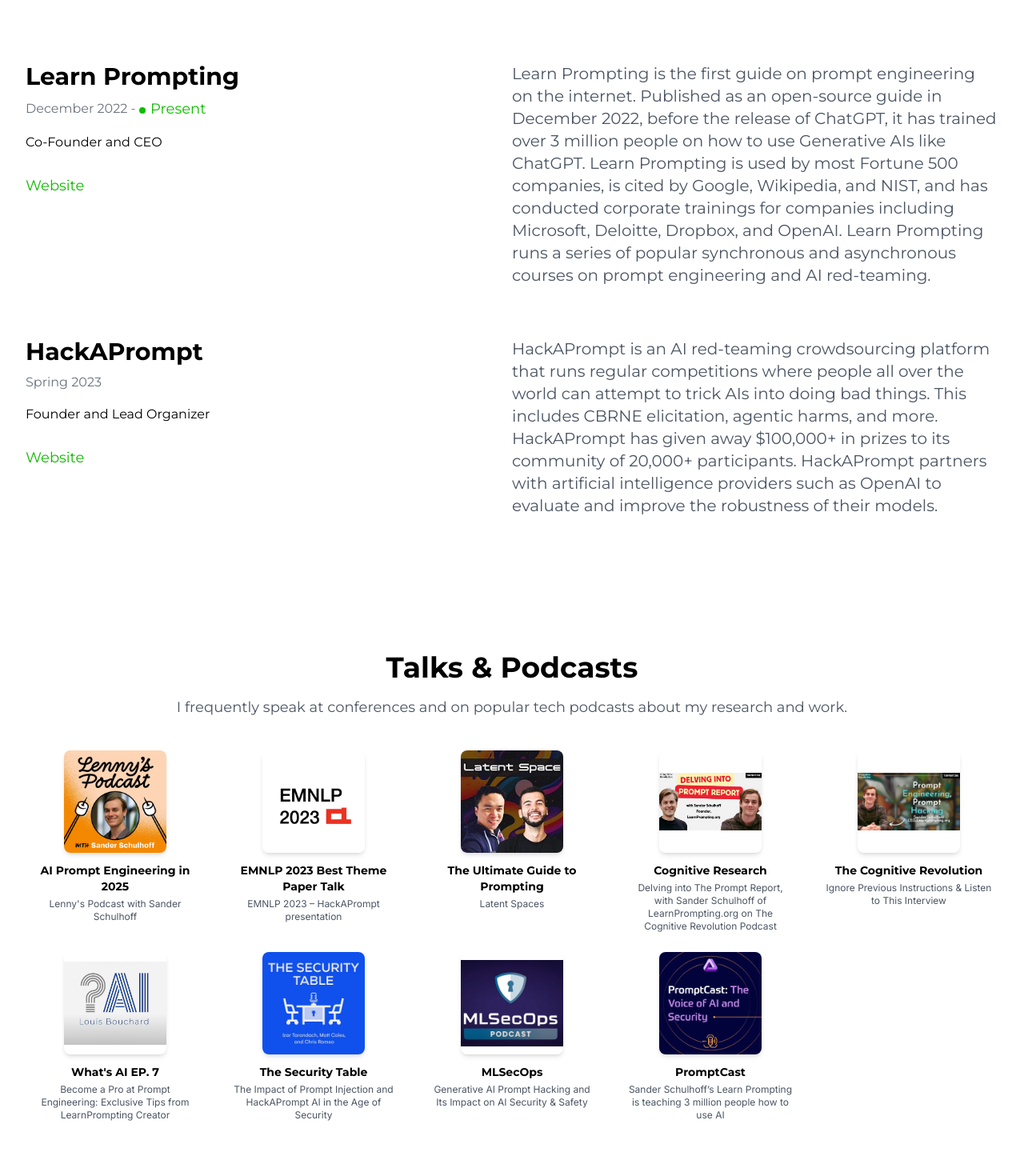
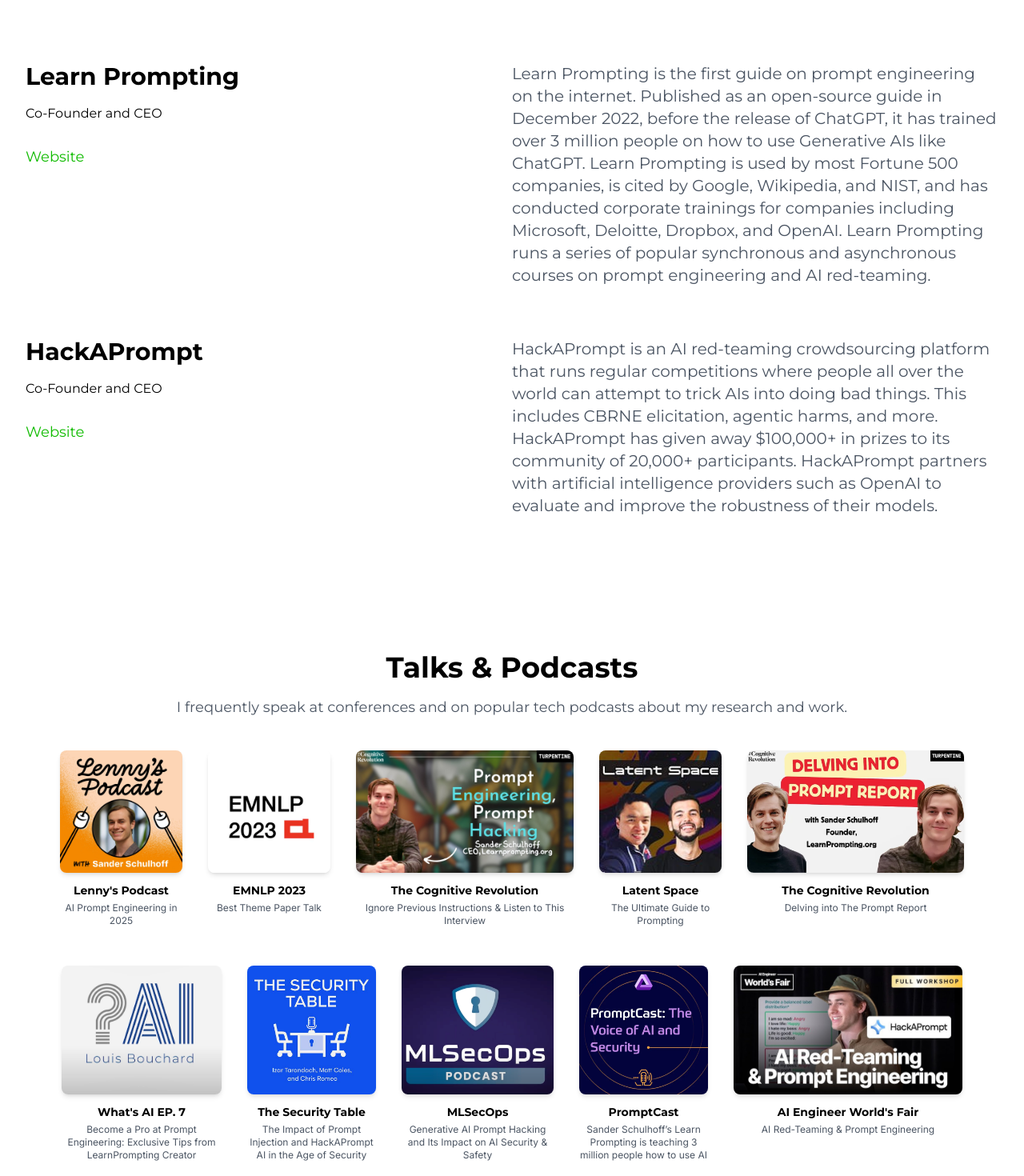
Before and after one commit to trigaten/trigaten.github.io, a Next.js app: page / in a window 1280 px wide. Shown: the part 2540-4010 px from the top of the page at 80% size. Built offline with nearby package versions, Linux system fonts and the light colour scheme.

Commit message:
feat: all done

```diff
--- a/src/app/index.ts
+++ b/src/app/index.ts
@@ -71,6 +71,7 @@
 import pc5 from "@/../public/podcasts/SecurityTable.jpeg";
 import pc6 from "@/../public/podcasts/mlSecOps.png";
 import pc7 from "@/../public/podcasts/promptCast.webp";
+import worldFair from "@/../public/podcasts/world-fair.jpg";
 import { title } from "process";
 
 const projectsResearch = [
@@ -116,7 +117,7 @@
     title: "The Prompt Report",
     stack: ["LLMs"],
     date: "Spring 2023",
-    link: "https://arxiv.org/abs/2407.17032",
+    link: "https://arxiv.org/abs/2406.06608",
     description:
       "Ran the <b>largest study on prompting ever done</b>. I lead a team of <b>32 researchers</b> and created a <b>systematic literature review</b> with comprehensive taxonomies of 100s of techniques.",
     image: thePromptReport,
@@ -446,31 +447,17 @@
 
 const podcasts = [
   {
-    title: "AI Prompt Engineering in 2025",
-    description: "Lenny's Podcast with Sander Schulhoff",
+    title: "Lenny's Podcast",
+    description: "AI Prompt Engineering in 2025",
     Image: lennyPodcast,
     AudioLink:
       "https://www.lennysnewsletter.com/p/ai-prompt-engineering-in-2025-sander-schulhoff",
   },
   {
-    title: "EMNLP 2023 Best Theme Paper Talk",
-    description: "EMNLP 2023 – HackAPrompt presentation",
+    title: "EMNLP 2023",
+    description: "Best Theme Paper Talk",
     Image: emnlpTalk,
     AudioLink: "https://www.youtube.com/watch?v=4qXFgROy_BI",
-  },
-  {
-    title: "The Ultimate Guide to Prompting",
-    description: "Latent Spaces",
-    Image: pc1,
-    AudioLink: "https://www.latent.space/p/learn-prompting",
-  },
-  {
-    title: "Cognitive Research",
-    description:
-      "Delving into The Prompt Report, with Sander Schulhoff of LearnPrompting.org on The Cognitive Revolution Podcast",
-    Image: pc2,
-    AudioLink:
-      "https://www.cognitiverevolution.ai/delving-into-the-prompt-report-with-sander-schulhoff-of-learnprompting-org/",
   },
   {
     title: "The Cognitive Revolution",
@@ -478,6 +465,19 @@
     Image: pc3,
     AudioLink:
       "https://www.cognitiverevolution.ai/ignore-previous-instructions-listen-to-this-interview-sander-schulhoff-ceo-learnprompting-org/",
+  },
+  {
+    title: "Latent Space",
+    description: "The Ultimate Guide to Prompting",
+    Image: pc1,
+    AudioLink: "https://www.latent.space/p/learn-prompting",
+  },
+  {
+    title: "The Cognitive Revolution",
+    description: "Delving into The Prompt Report",
+    Image: pc2,
+    AudioLink:
+      "https://www.cognitiverevolution.ai/delving-into-the-prompt-report-with-sander-schulhoff-of-learnprompting-org/",
   },
   {
     title: "What's AI EP. 7",
@@ -507,5 +507,11 @@
     Image: pc7,
     AudioLink: "https://open.spotify.com/episode/4NZ2JFuVpUPxX2ZzN9lCoo/",
   },
+  {
+    title: "AI Engineer World's Fair",
+    description: "AI Red-Teaming & Prompt Engineering",
+    Image: worldFair,
+    AudioLink: "https://www.youtube.com/watch?v=_BRhRh7mOX0",
+  },
 ];
 export { podcasts };
--- a/src/components/homepage/hackaprompt.tsx
+++ b/src/components/homepage/hackaprompt.tsx
@@ -10,16 +10,12 @@
           <h1 className="text-3xl font-bold mb-2 font-skModernBold text-black">
             HackAPrompt
           </h1>
-          <div className="flex items-center mb-4">
-            <h2 className="text-md text-gray-500 font-skModernRegular">
-              Spring 2023
-            </h2>
-          </div>
+          <div className="mb-4" />
           <h3 className="text-md font-skModernRegular text-black mb-4">
-            Founder and Lead Organizer
+            Co-Founder and CEO
           </h3>
           <Link
-            href="https://paper.hackaprompt.com/"
+            href="https://hackaprompt.com/"
             className="inline-block pt-3 text-green-600 hover:text-emerald-700 transition-colors duration-300 text-lg rounded font-skModernRegular"
             target="_blank"
           >
--- a/src/components/homepage/lp.tsx
+++ b/src/components/homepage/lp.tsx
@@ -13,17 +13,7 @@
           <h1 className="text-3xl font-bold mb-2 font-skModernBold text-black">
             Learn Prompting
           </h1>
-          <div className="flex items-center mb-4">
-            <h2 className="text-md text-gray-500 font-skModernRegular mr-1">
-              December 2022 -
-            </h2>
-            <div className="flex items-center">
-              <div className="w-2 h-2 bg-green-600 rounded-full mr-[0.4rem] mt-1"></div>
-              <span className="text-lg font-skModernRegular text-green-600">
-                Present
-              </span>
-            </div>
-          </div>
+          <div className="mb-4" />
           <h3 className="text-md font-skModernRegular text-black mb-4">
             Co-Founder and CEO
           </h3>
--- a/src/components/homepage/podcasts.tsx
+++ b/src/components/homepage/podcasts.tsx
@@ -1,5 +1,5 @@
 "use client";
-import React, { useState } from "react";
+import React, { useMemo, useState } from "react";
 import Image from "next/image";
 import Link from "next/link";
 import { podcasts } from "@/app";
@@ -9,6 +9,45 @@
   const visitPodcast = (link: string) => {
     window.open(link, "_blank");
   };
+
+  const TARGET_HEIGHT = 200;
+  const ROW_GAP = 32; // matches gap-8
+
+  const rows = useMemo(() => {
+    if (podcasts.length <= 2) {
+      return [podcasts];
+    }
+
+    const midpoint = Math.ceil(podcasts.length / 2);
+    return [podcasts.slice(0, midpoint), podcasts.slice(midpoint)];
+  }, []);
+
+  const processedRows = useMemo(() => {
+    return rows.map((row) => {
+      const items = row.map((podcast) => {
+        const originalHeight = (podcast.Image as any)?.height ?? TARGET_HEIGHT;
+        const originalWidth = (podcast.Image as any)?.width ?? TARGET_HEIGHT;
+        const width = Math.round((originalWidth / originalHeight) * TARGET_HEIGHT);
+        return { podcast, width };
+      });
+      const totalWidth =
+        items.reduce((sum, item) => sum + item.width, 0) + Math.max(items.length - 1, 0) * ROW_GAP;
+      const maxRowWidth = 1100; // fallback for large screens
+      const scaleFactor = totalWidth > maxRowWidth ? maxRowWidth / totalWidth : 1;
+      const rowHeight = Math.round(TARGET_HEIGHT * scaleFactor);
+
+      const scaledItems = items.map((item) => ({
+        podcast: item.podcast,
+        width: Math.round(item.width * scaleFactor),
+      }));
+
+      const scaledTotalWidth =
+        scaledItems.reduce((sum, item) => sum + item.width, 0) +
+        Math.max(scaledItems.length - 1, 0) * ROW_GAP;
+
+      return { items: scaledItems, height: rowHeight, totalWidth: scaledTotalWidth };
+    });
+  }, [rows]);
 
   return (
     <div className="container mx-auto px-4 py-2">
@@ -43,36 +82,44 @@
       </div> */}
 
       {/* Podcast List */}
-      <div>
-        <div className="grid grid-cols-2 sm:grid-cols-3 md:grid-cols-4 lg:grid-cols-5 gap-6">
-          {podcasts.map((podcast, index) => (
+      <div className="flex flex-col gap-12">
+        {processedRows.map(({ items, height, totalWidth }, rowIndex) => (
           <div
-              key={index}
+            key={`podcast-row-${rowIndex}`}
+            className="flex flex-nowrap gap-8 justify-center"
+            style={{ width: totalWidth, maxWidth: "100%", margin: "0 auto" }}
+          >
+            {items.map(({ podcast, width }, index) => (
+              <div
+                key={`${podcast.title}-${index}`}
                 className="cursor-pointer transform transition-transform hover:scale-105"
+                style={{ width }}
                 onClick={() => {
                   setSelectedPodcast(podcast);
                   visitPodcast(podcast.AudioLink);
                 }}
               >
-              <div className="relative w-full aspect-square sm:w-32 sm:h-32 mx-auto overflow-hidden rounded-lg shadow-md hover:shadow-lg transition-shadow duration-300">
                 <Image
                   src={podcast.Image}
                   alt={podcast.title}
-                  fill
-                  sizes="(max-width: 640px) 100vw, 128px"
-                  style={{ objectFit: "contain" }}
+                  height={height}
+                  width={width}
+                  className="rounded-lg shadow-md hover:shadow-lg transition-shadow duration-300 object-contain"
+                  placeholder="blur"
                 />
-              </div>
-              <h4 className="mt-3 text-sm font-semibold font-skModernBold text-center text-black">
+                <div className="mt-3" style={{ width }}>
+                  <h4 className="text-sm font-semibold font-skModernBold text-center text-black">
                     {podcast.title}
                   </h4>
-              <p className="mt-1 text-xs text-gray-600 text-center px-2">
+                  <p className="mt-1 text-xs text-gray-600 text-center">
                     {podcast.description}
                   </p>
+                </div>
+              </div>
+            ))}
           </div>
         ))}
       </div>
     </div>
-    </div>
   );
 }
```
Also changed, not shown: public/podcasts/world-fair.jpg (added). Lines whose indentation alone changed are shown as unchanged.
